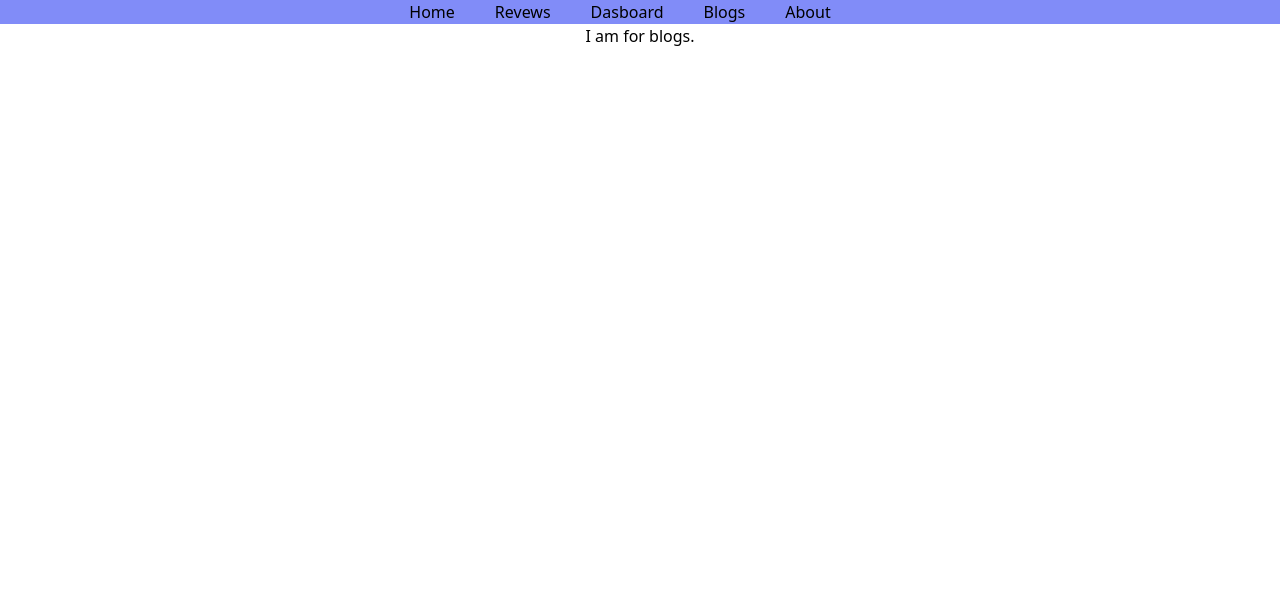
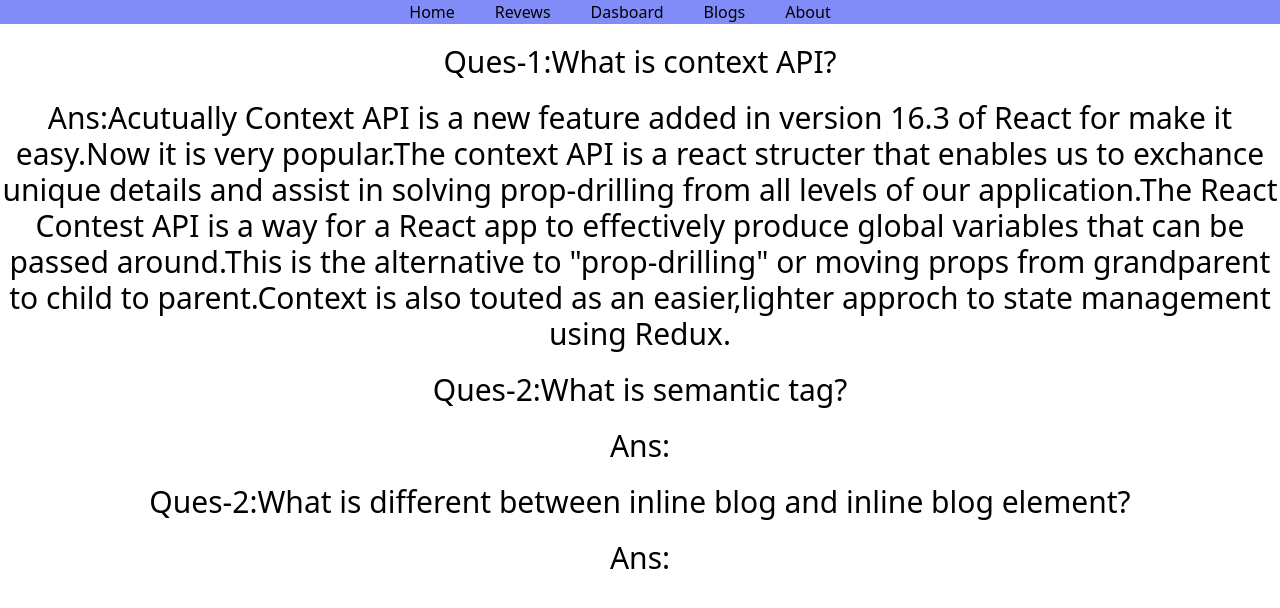
Before and after one commit to MDBADSHA7/Book-website, a React (Create React App) app: page /blogs in a window 1280 px wide. Shown: the top 608 px of the page. Built offline with nearby package versions, Linux system fonts and the light colour scheme.

Commit message:
four commit

```diff
--- a/src/Copmonents/Blogs/Blogs.js
+++ b/src/Copmonents/Blogs/Blogs.js
@@ -3,7 +3,12 @@ import React from 'react';
 const Blogs = () => {
     return (
         <div>
-            <h1>I am for blogs.</h1>
+            <h1 className='text-3xl mt-5'>Ques-1:What is context API?</h1>
+            <p className='text-3xl mt-5'>Ans:Acutually Context API is a new feature added in version 16.3 of React for make it easy.Now it is very popular.The context API is a react structer that enables us to exchance unique details and assist in solving prop-drilling from all levels of our application.The React Contest API is a way for a React app to effectively produce global variables that can be passed around.This is the alternative to "prop-drilling" or moving props from grandparent to child to parent.Context is also touted as an easier,lighter approch to state management using Redux.</p>
+            <h1 className='text-3xl mt-5'>Ques-2:What is semantic tag?</h1>
+            <p className='text-3xl mt-5'>Ans:</p>
+            <h1 className='text-3xl mt-5'>Ques-2:What is different between inline blog and inline blog element?</h1>
+            <p className='text-3xl mt-5'>Ans:</p>
         </div>
     );
 };
--- a/src/Copmonents/Dasboard/Dasboard.js
+++ b/src/Copmonents/Dasboard/Dasboard.js
@@ -42,6 +42,7 @@ const Dasboard = () => {
     ]
     return (
         <div className='grid md:grid-cols-2 sm:grid-cols-1 gap-5'>
+
             <BarChart width={500} height={400} data={data}
                 margin={{ top: 30, right: 30, left: 100, bottom: 5 }}>
                 <CartesianGrid strokeDasharray="3 3" />
```
